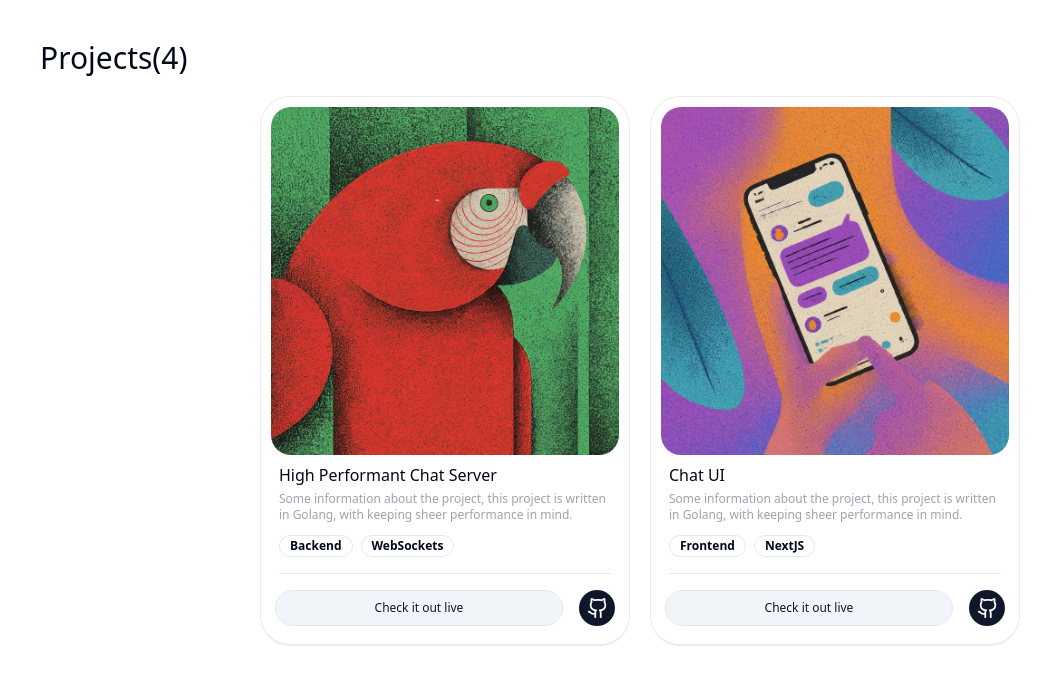
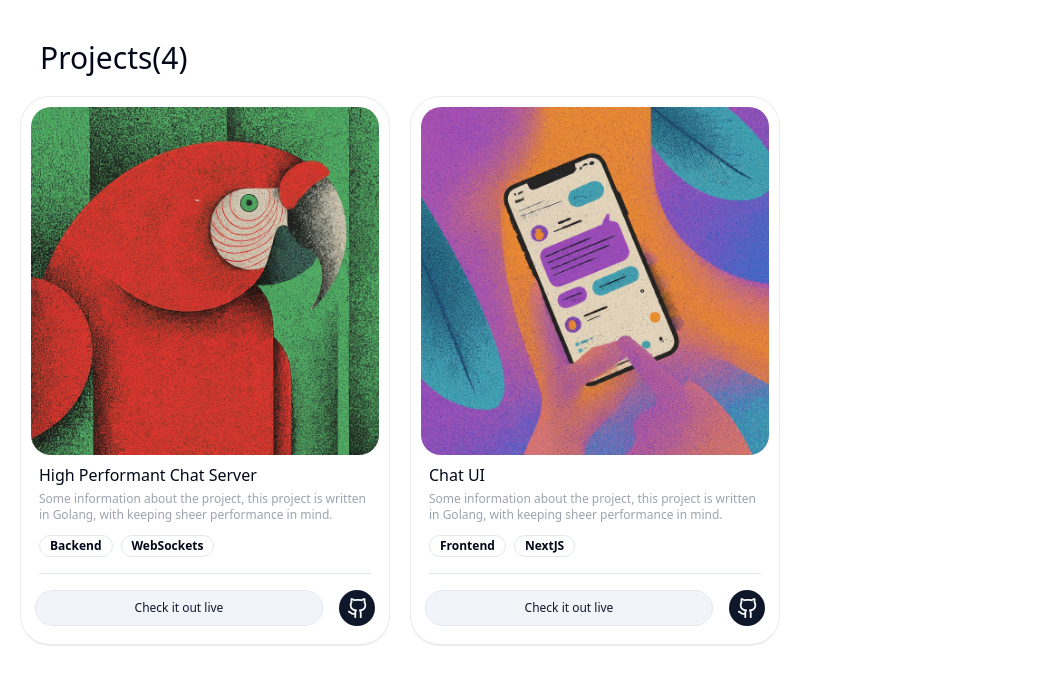
Before and after one commit to ms4n/sanjaym.in, a Next.js app: page / in a window 1280 px wide. Shown: the top 684 px of the page, without its empty margins (0-1063 px from the left). Built offline with nearby package versions, Linux system fonts and the light colour scheme.

Commit message:
added horizontal scrolling to cards

```diff
--- a/app/page.tsx
+++ b/app/page.tsx
@@ -4,10 +4,11 @@ import Card from "@/components/card";
 
 const Home = () => {
   return (
-    <div>
+    <div className="">
       <div className="flex flex-col h-screen">
         <p className="text-3xl mx-10 mt-10">Projects(4)</p>
-        <div className="flex m-5 gap-5 items-center justify-center text-4xl">
+        <div className="flex items-center justify-start text-4xl overflow-x-auto">
+          <div className="flex flex-shrink-0 m-5 gap-5">
             <Card
               src="/images/parrot.jpeg"
               projectName="High Performant Chat Server"
@@ -23,6 +24,7 @@ const Home = () => {
           </div>
         </div>
       </div>
+    </div>
   );
 };
 
```
Lines whose indentation alone changed are shown as unchanged.
